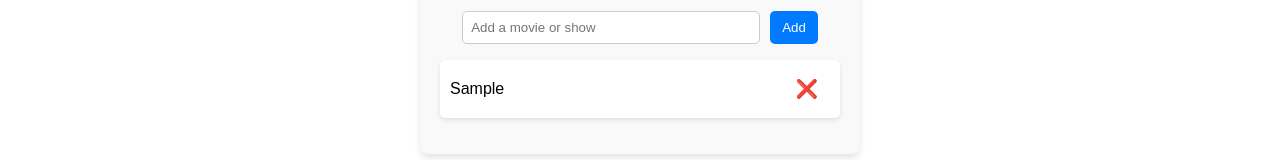
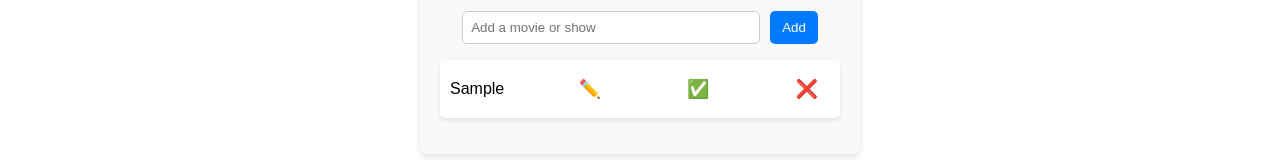
Before and after one commit to andreboyd/streamlists, a React (Create React App) app: page / in a window 1280 px wide. Both pictures are taken after typing "Sample" into the empty fields and a click on the button "Add". Shown: the part 181-341 px from the top of the page. Built offline with nearby package versions, Linux system fonts and the light colour scheme.

Commit message:
edit, delete, and complete user inputs

```diff
--- a/src/CSS/StreamList.css
+++ b/src/CSS/StreamList.css
@@ -40,7 +40,7 @@ button:hover {
   padding: 0;
 }
 
-.movie-item {
+.movie-item,.completed-item {
   display: flex;
   justify-content: space-between;
   align-items: center;
@@ -51,7 +51,7 @@ button:hover {
   box-shadow: 0px 2px 4px rgba(0, 0, 0, 0.1);
 }
 
-.delete-button {
+.delete-button,.edit-button, .complete-button {
   background: none;
   border: none;
   font-size: 18px;
--- a/src/CSS/styles.css
+++ b/src/CSS/styles.css
@@ -7,6 +7,13 @@
 .navbar {
   background-color: #333;
   padding: 10px;
+  cursor: pointer;
+  transition: color 0.5s ease;
+}
+
+.navbar ul li a:hover {
+  color: rgb(0, 139, 7);
+
 }
 
 .navbar ul {
--- a/src/Components/StreamList.js
+++ b/src/Components/StreamList.js
@@ -5,6 +5,8 @@ import { useState, useEffect } from "react";
 const StreamList = () => {
   const [input, setInput] = useState("");
   const [list, setList] = useState([]);
+  const [editIndex, setEditIndex] = useState(null);
+  const [completed, setCompleted] = useState([]);
 
   // Load movies from localStorage when the component mounts
   useEffect(() => {
@@ -23,12 +25,15 @@ const StreamList = () => {
 
   const handleAdd = () => {
     if (input.trim() !== "") {
-      const updatedList = [...list, input];
-      setList(updatedList);
+      if (editIndex !== null) {
+        const updatedList = [...list];
+        updatedList[editIndex] = input;
+        setList(updatedList);
+        setEditIndex(null);
+      } else {
+        setList([...list, input]);
+      }
       setInput("");
-
-      // Save immediately to localStorage
-      localStorage.setItem("movieList", JSON.stringify(updatedList));
     }
   };
 
@@ -38,6 +43,16 @@ const StreamList = () => {
 
     // Update localStorage after deletion
     localStorage.setItem("movieList", JSON.stringify(updatedList));
+  };
+
+  const handleEdit = (index) => {
+    setInput(list[index]);
+    setEditIndex(index);
+  };
+
+  const handleComplete = (index) => {
+    setCompleted([...completed, list[index]]);
+    handleDelete(index);
   };
 
   return (
@@ -56,10 +71,13 @@ const StreamList = () => {
         {list.map((item, index) => (
           <li key={index} className="movie-item">
             {item}
-            <button className="delete-button" onClick={() => handleDelete(index)}>❌</button>
+            <button className="edit-button" onClick={() => handleEdit(index)} title="Edit">✏️</button>
+            <button className="complete-button" onClick={() => handleComplete(index)} title="Mark As Completed">✅</button>
+            <button className="delete-button" onClick={() => handleDelete(index)} title="Delete">❌</button>
           </li>
         ))}
       </ul>
+
     </div>
   );
 };
```
